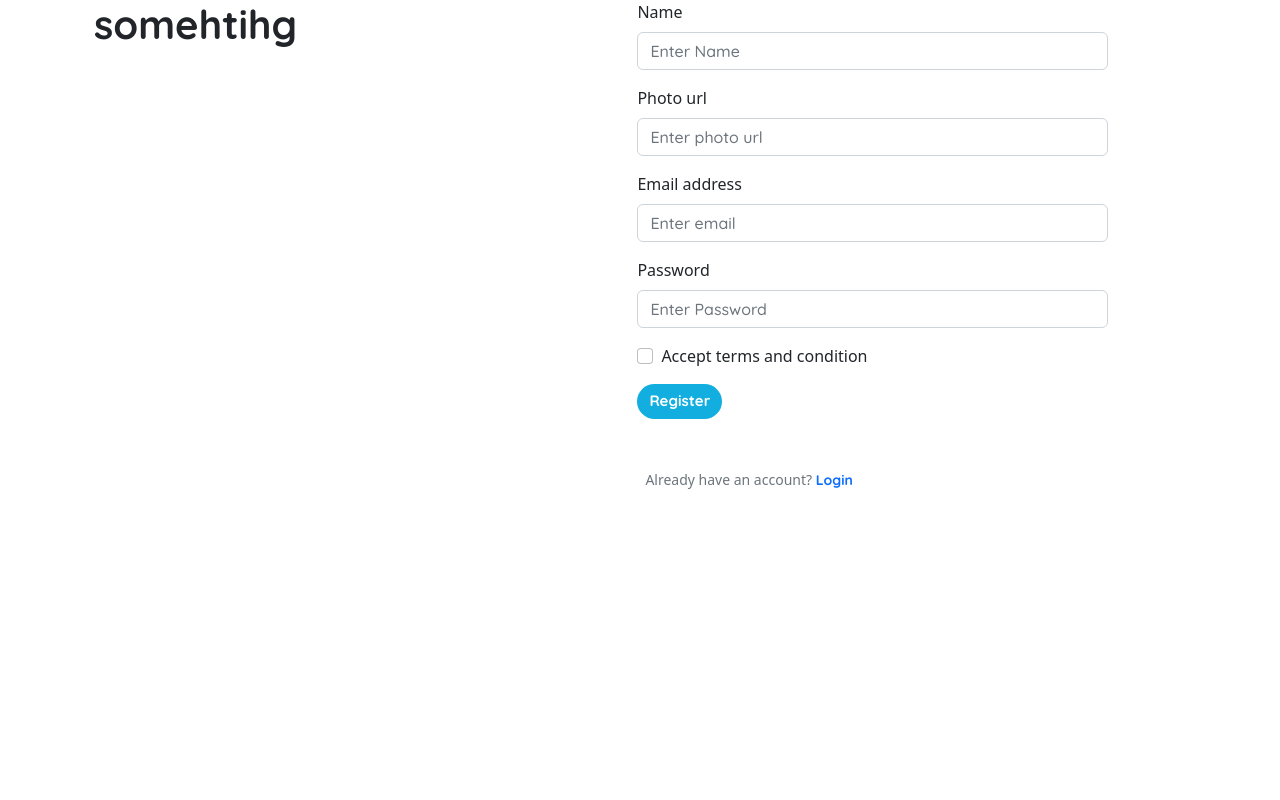
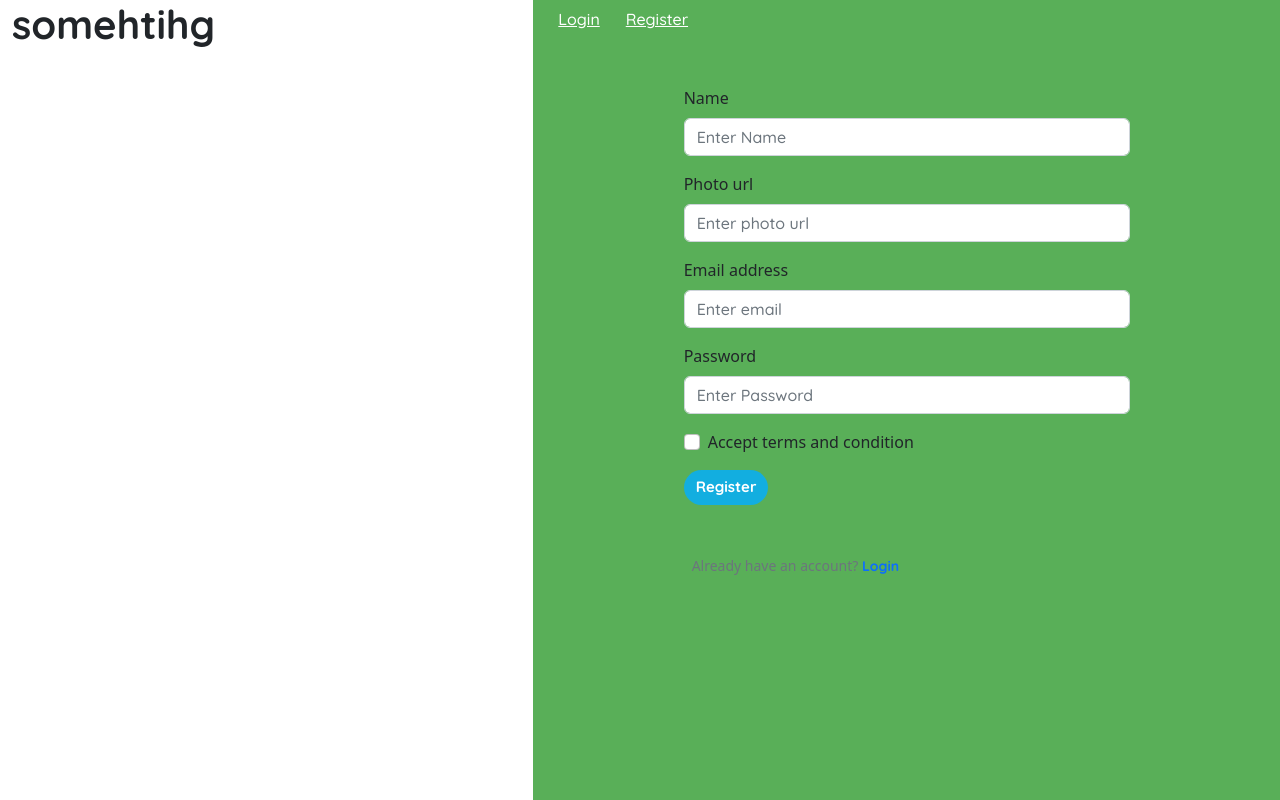
Before and after one commit to anayetullah-developer/legoland-client, a React (Vite) app: page /register in a window 1280 px wide. Built offline with nearby package versions, Linux system fonts and the light colour scheme; no server answers.

Commit message:
Registration page design completed

```diff
--- a/src/Pages/Register/Register.jsx
+++ b/src/Pages/Register/Register.jsx
@@ -70,14 +70,16 @@ const Register = () => {
     }
 
     return (
-        <div className="container">
-        <Container>
+        <div className="">
+        <Container fluid>
             <Row>
-                <Col md={5}>
+                <Col className="vertical-height" md={5}>
                     <h1>somehtihg</h1>
                 </Col>
-                <Col md={7}>
-                <Form className="w-75 mx-auto">
+                <Col className="bg-tertiary vertical-height" md={7}>
+                <button className="btn btn-link text-white">Login</button>
+                <button className="btn btn-link text-white">Register</button>
+                <Form className="p-md-5 w-75 mx-auto">
           <Form.Group className="mb-3" controlId="">
             <Form.Label>Name</Form.Label>
             <Form.Control
--- a/src/index.css
+++ b/src/index.css
@@ -19,6 +19,10 @@ p, card-text {
 
 a {
   text-decoration: none;
+}
+
+.vertical-height {
+  height: 100vh;
 }
 
 
@@ -48,6 +52,10 @@ a {
 
 .bg-secondary {
   background-color: #12AEE0  !important;
+}
+
+.bg-tertiary {
+  background-color:  #59AF58 !important;;
 }
 
 .btn-outline-primary {
```
